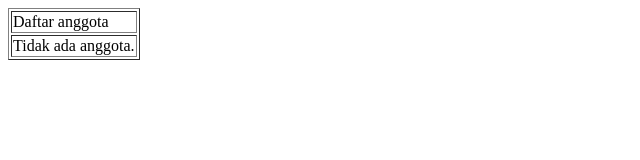
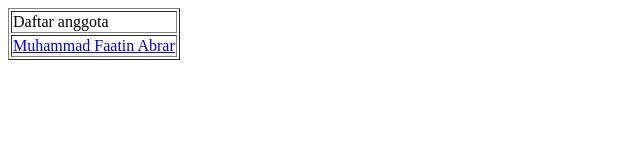
Before and after one commit to RezySept/TIK214-2024-3B-Climarism, a plain HTML site: page index.html in a window 1280 px wide. Shown: the whole page, without its empty margins (0-640 px from the left). Drawn offline with Linux system fonts and the light colour scheme.

Commit message:
Update Praktikum 30, 31, 32

```diff
--- a/index.html
+++ b/index.html
@@ -6,7 +6,7 @@
   <body>
     <table border=”0”>
       <tr><td>Daftar anggota</td></tr>
-      <tr><td>Tidak ada anggota.</td></tr>
+      <tr><td><a href="./2204111010075.html">Muhammad Faatin Abrar</a></td></tr>
     </table>
   </body>
 </html>
```
Also changed, not shown: 2204111010075.html (added, +2 -0 lines).
